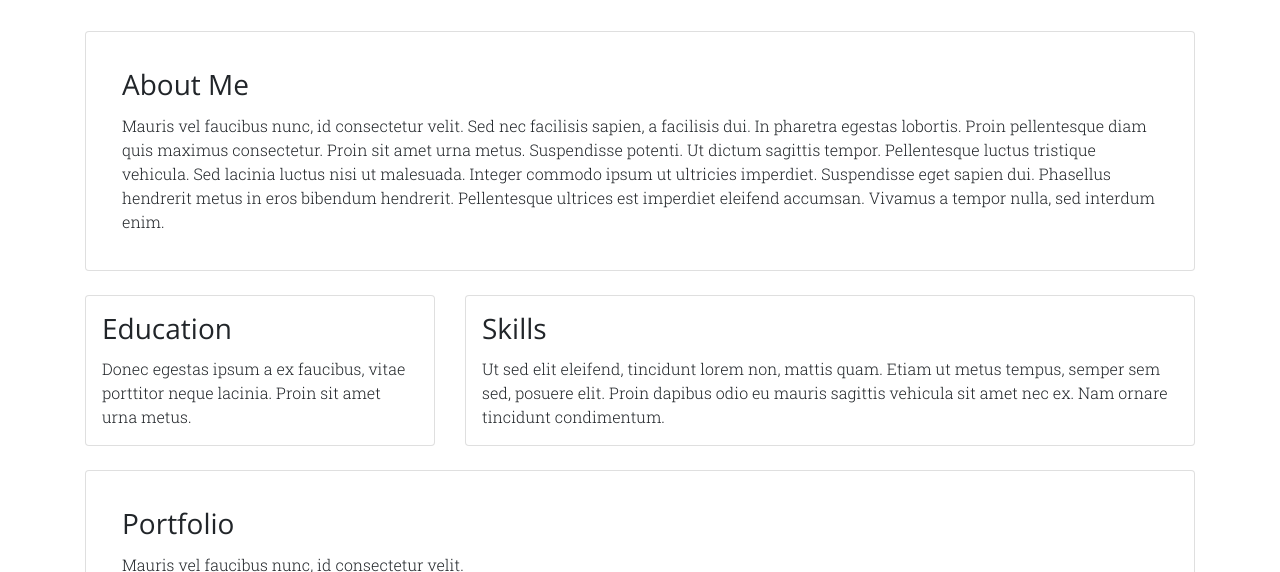
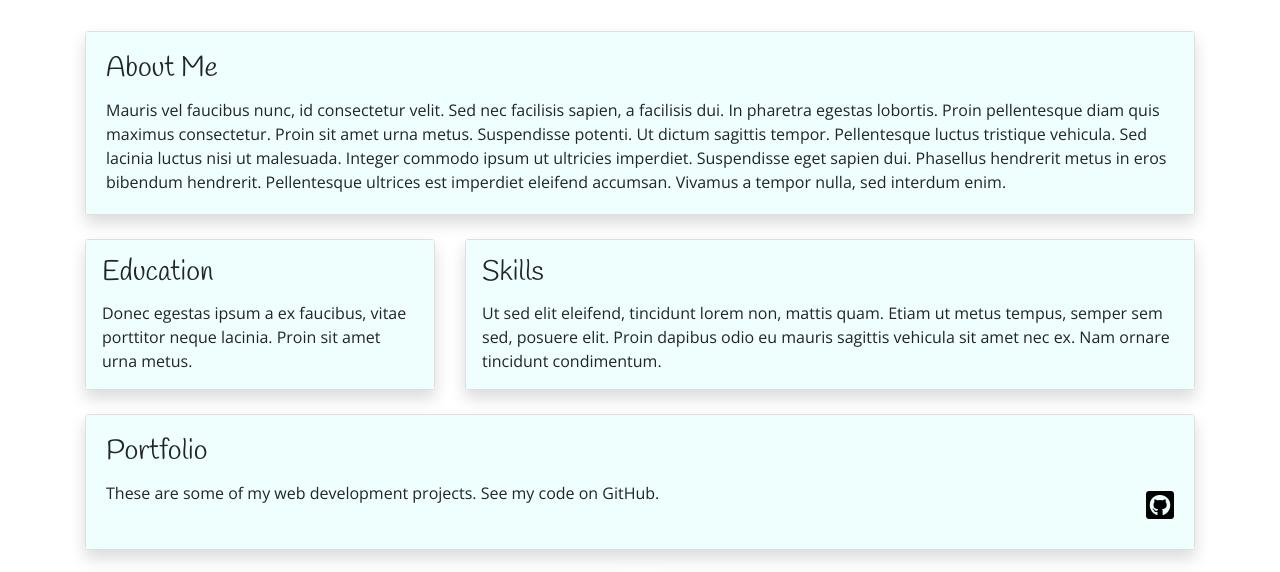
Before and after one commit to afnikitina/my-pwp-asya, a PHP site: page / in a window 1280 px wide. Shown: the part 907-1479 px from the top of the page. Run offline with PHP 8.4, Linux system fonts and the light colour scheme; some libraries are stand-ins or nearby versions.

Commit message:
Continued working on my landing page and tweaking layouts and styles.

```diff
--- a/public_html/css/style.css
+++ b/public_html/css/style.css
@@ -1,13 +1,12 @@
-
 body {
 	/*padding-top: 50px;*/
-	font-family: 'Roboto Slab', serif;
+	font-family: 'Open Sans', sans-serif;
 	font-weight: 300;
 	/*font-size: 1.5rem;*/
 }
 
 h1, h2, h3, h4, h5, h6 {
-	font-family: 'Open Sans', sans-serif;
+	font-family: 'Handlee', cursive;
 	font-weight: 100;
 	margin: 0;
 }
@@ -21,13 +20,35 @@ h1, h2, h3, h4, h5, h6 {
 .jumbotron {
 	background-image: url("../images/header1.jpg");
 	background-size: cover;
+	/*font-family: 'Handlee', cursive;*/
+	font-family: 'Acme', sans-serif;
 	height: 100vh;
 	text-align: right;
 }
 
-label[class="control-label"] {
-	/*color: #1e623b;*/
-	font-weight: bolder;
+.card-body {
+	background-color:  #effffd;
+}
+
+.card-img-top {
+	width: 100%;
+	height: 15vw;
+	object-fit: cover;
+}
+
+.bootstrap-link {
+	color: black;
+	font-size: 2rem;
+}
+
+.my-jumbotron {
+	color: white;
+	font-size: 2rem;
+}
+
+.my-footer {
+	color: white;
+	font-size: 2rem;
 }
 
 .contact-btn {
--- a/public_html/index.php
+++ b/public_html/index.php
@@ -7,7 +7,8 @@
 		<!-- Bootstrap CSS -->
 		<link rel="stylesheet" href="https://stackpath.bootstrapcdn.com/bootstrap/4.1.3/css/bootstrap.min.css" integrity="sha384-MCw98/SFnGE8fJT3GXwEOngsV7Zt27NXFoaoApmYm81iuXoPkFOJwJ8ERdknLPMO" crossorigin="anonymous">
 		<link rel="stylesheet" href="https://use.fontawesome.com/releases/v5.2.0/css/all.css" integrity="sha384-hWVjflwFxL6sNzntih27bfxkr27PmbbK/iSvJ+a4+0owXq79v+lsFkW54bOGbiDQ" crossorigin="anonymous">
-		<link href="https://fonts.googleapis.com/css?family=Open+Sans:300,300i,400,400i,700,700i|Roboto+Slab:300,400,700" rel="stylesheet">
+<!--		<link href="https://fonts.googleapis.com/css?family=Handlee|Open+Sans" rel="stylesheet">-->
+		<link href="https://fonts.googleapis.com/css?family=Acme|Handlee|Open+Sans" rel="stylesheet">
 		<link rel="stylesheet" href="css/style.css">
 		<script src='https://www.google.com/recaptcha/api.js'></script>
 	</head>
@@ -39,14 +40,20 @@
 		</nav><!--navbar navbar-expand-lg navbar-light bg-light-->
 		<header class="jumbotron jumbotron-fluid">
 			<div class="container">
-				<div class="display-1 text-light mb-4">Welcome!</div>
+				<div class="display-1 text-light pt-5 mb-4">Welcome!</div>
+				<p class="float-right pt-5">
+					<span class="mr-3"><a class="bootstrap-link my-jumbotron" href="https://github.com/afnikitina"><i class="fab fa-github-square"></i></a></span>
+					<span class="mr-3"><a class="bootstrap-link my-jumbotron" href="https://github.com/afnikitina"><i class="fab fa-linkedin"></i></a></span>
+					<span><a class="bootstrap-link my-jumbotron" href="#"><i class="fas fa-envelope"></i></a></span>
+					</p>
 			</div>
 		</header>
 		<main>
-			<div class="container">
+			<!--About Me Section -->
+			<section class="container">
 				<div class="row justify-content-md-center mb-4">
 					<div class="col-md-12">
-						<div class="card p-3">
+						<div class="card shadow rounded">
 							<div class="card-body">
 								<h3 class="card-title">About Me</h3>
 								<p class="card-text">Mauris vel faucibus nunc, id consectetur velit. Sed nec facilisis sapien, a facilisis dui. In pharetra egestas lobortis. Proin pellentesque diam quis maximus consectetur. Proin sit amet urna metus. Suspendisse potenti. Ut dictum sagittis tempor. Pellentesque luctus tristique vehicula. Sed lacinia luctus nisi ut malesuada. Integer commodo ipsum ut ultricies imperdiet. Suspendisse eget sapien dui. Phasellus hendrerit metus in eros bibendum hendrerit. Pellentesque ultrices est imperdiet eleifend accumsan. Vivamus a tempor nulla, sed interdum enim.</p>
@@ -56,7 +63,7 @@
 				</div><!--row justify-content-md-center mb-4-->
 				<div class="row justify-content-md-center mb-4">
 					<div class="col-md-4">
-						<div class="card">
+						<div class="card shadow rounded">
 							<div class="card-body p-3">
 								<h3 class="card-title">Education</h3>
 								<p class="card-text">Donec egestas ipsum a ex faucibus, vitae porttitor neque lacinia. Proin sit amet urna metus.</p>
@@ -64,7 +71,7 @@
 						</div><!--card-->
 					</div><!--col-md-4-->
 					<div class="col-md-8">
-						<div class="card">
+						<div class="card shadow rounded">
 							<div class="card-body p-3">
 								<h3 class="card-title">Skills</h3>
 								<p class="card-text">Ut sed elit eleifend, tincidunt lorem non, mattis quam. Etiam ut metus tempus, semper sem sed, posuere elit. Proin dapibus odio eu mauris sagittis vehicula sit amet nec ex. Nam ornare tincidunt condimentum.</p>
@@ -72,37 +79,47 @@
 						</div><!--card-->
 					</div><!--col-md-8-->
 				</div><!--row justify-content-md-center mb-4-->
+			</section><!--container-->
+			<!--Portfolio Section-->
+			<section class="container">
 				<div class="row justify-content-md-center mb-4">
 					<div class="col-md-12">
-						<div class="card p-3">
+						<div class="card shadow rounded">
 							<div class="card-body">
 								<h3 class="card-title">Portfolio</h3>
-								<p class="card-text">Mauris vel faucibus nunc, id consectetur velit.</p>
+								<p class="card-text">These are some of my web development projects. See my code on GitHub.<span class="float-right"><a class="bootstrap-link" href="https://github.com/afnikitina"><i class="fab fa-github-square"></i></a></span></p>
 							</div><!--card-body-->
 						</div><!--card-->
 					</div><!--col-md-12-->
 				</div><!--row justify-content-md-center mb-4-->
 				<div class="row justify-content-md-center mb-4">
 					<div class="col-md-6">
-						<div class="card">
+						<div class="card shadow rounded">
+							<img class="card-img-top img-fluid" src="images/project1.jpg" alt="project1">
 							<div class="card-body p-3">
-								<h3 class="card-title">Project 1</h3>
-								<p class="card-text">Donec egestas ipsum a ex faucibus, vitae porttitor neque lacinia. Proin sit amet urna metus. Etiam varius tempor massa non tincidunt. In ornare dictum nibh, ut varius felis porttitor non. Donec ac lectus.</p>
-							</div><!--card-body-->
+								<h3 class="card-title text-center">Project 1</h3>
+								<h5 class="card-subtitle">Subtitle for Project 1</h5>
+								<p class="card-text">Brief description of Project 1.</p>
+								<a href="#">Go to Project 1</a>
+							</div><!--card-body p-3-->
 						</div><!--card-->
 					</div><!--col-md-6-->
 					<div class="col-md-6">
-						<div class="card">
+						<div class="card shadow rounded">
+							<img class="card-img-top img-fluid" src="images/project2.jpg" alt="project2">
 							<div class="card-body p-3">
-								<h3 class="card-title">Project 2</h3>
-								<p class="card-text">Ut sed elit eleifend, tincidunt lorem non, mattis quam. Etiam ut metus tempus, semper sem sed, posuere elit. Proin dapibus odio eu mauris sagittis vehicula sit amet nec ex. Nam ornare tincidunt condimentum.</p>
-							</div><!--card-body-->
+								<h3 class="card-title text-center">Project 2</h3>
+								<h5 class="card-subtitle">Subtitle for Project 2</h5>
+								<p class="card-text">Brief description of Project 2.</p>
+								<a href="#">Go to Project 2</a>
+							</div><!--card-body p-3-->
 						</div><!--card-->
 					</div><!--col-md-6-->
 				</div><!--row justify-content-md-center mb-4-->
-			</div><!--container-->
+			</section><!--container-->
 
-		<div class="container">
+			<!--Contact Me Form-->
+		<section class="container contact-form">
 			<div class="row justify-content-md-center">
 				<div class="col-md-6">
 					<h2 class="text-center">Contact Me</h2>
@@ -168,13 +185,14 @@
 					</div><!--col-md-6-->
 				</div><!--row justify-content-md-center-->
 			</form>
-		</div><!--		container-->
+		</section><!--		container-->
 		</main>
 
-
-		<!--		<footer>-->
-		<!--		<p class="text-center text-white-50 bg-dark py-5"></p>-->
-		<!--	</footer>-->
+		<div class="container-fluid mt-5">
+			<footer class="page-footer font-small pt-4 fixed-bottom">
+				<p class="footer-copyright text-center text-white-50 bg-dark py-2">Connect with me on LinkedIn.&nbsp&nbsp<span><a class="bootstrap-link my-footer" href="https://github.com/afnikitina"><i class="fab fa-linkedin"></i></a></span></p>
+			</footer>
+		</div>
 
 		<script src="https://code.jquery.com/jquery-3.3.1.slim.min.js" integrity="sha384-q8i/X+965DzO0rT7abK41JStQIAqVgRVzpbzo5smXKp4YfRvH+8abtTE1Pi6jizo" crossorigin="anonymous"></script>
 		<script src="https://cdnjs.cloudflare.com/ajax/libs/popper.js/1.14.3/umd/popper.min.js" integrity="sha384-ZMP7rVo3mIykV+2+9J3UJ46jBk0WLaUAdn689aCwoqbBJiSnjAK/l8WvCWPIPm49" crossorigin="anonymous"></script>
```
Also changed, not shown: public_html/images/project2.jpg (added), 1 other file.
